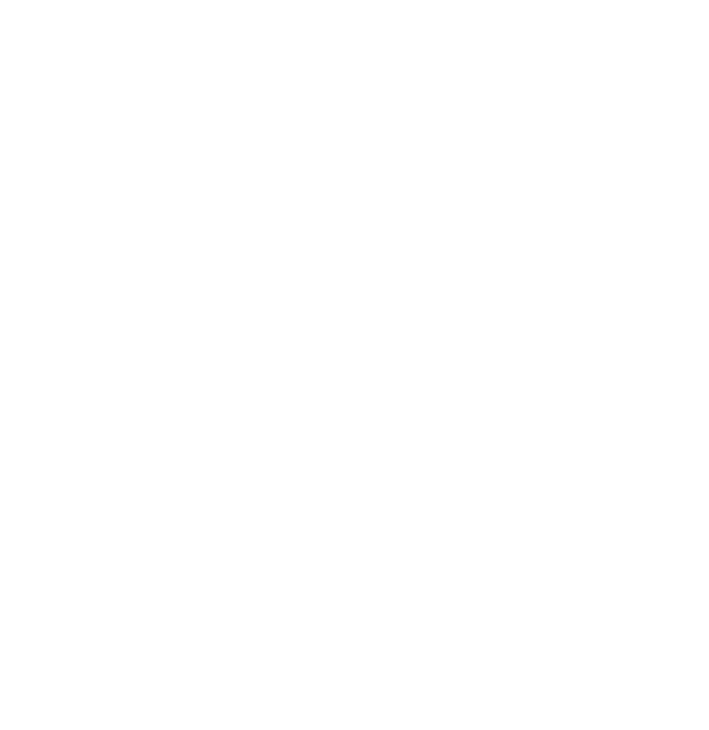
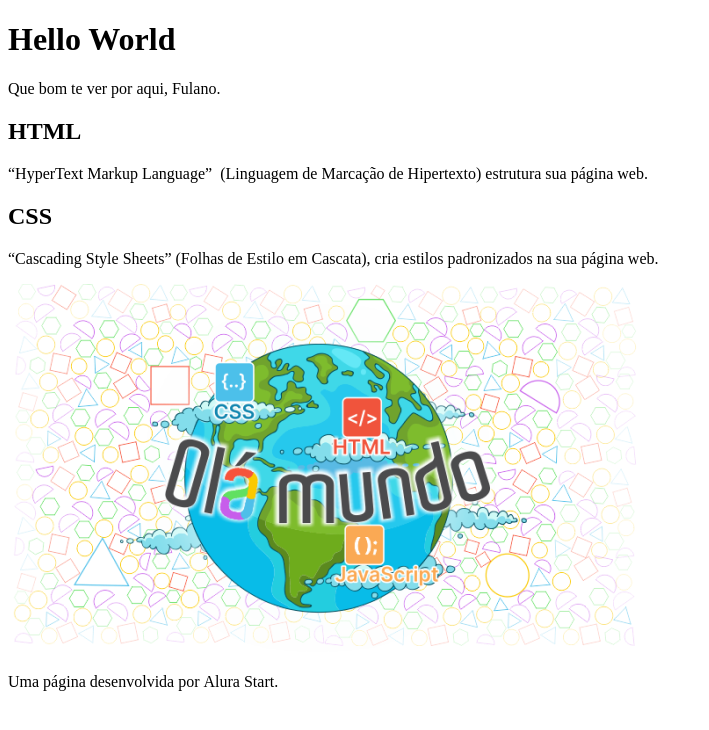
Before and after one commit to biomante/Hello-World, a plain HTML site: page index.html in a window 1280 px wide. Shown: the whole page, without its empty margins (0-709 px from the left). Drawn offline with Linux system fonts and the light colour scheme.

Commit message:
Finalizando a página HTML

```diff
--- a/index.html
+++ b/index.html
@@ -6,6 +6,23 @@
     <title>Hello World</title>
 </head>
 <body>
+    <header>
+        <h1>Hello World</h1>
+        <p>Que bom te ver por aqui, Fulano.</p>
+    </header>
 
+    <section>
+        <h2>HTML</h2>
+        <p>“HyperText Markup Language”  (Linguagem de Marcação de Hipertexto) estrutura sua página web.</p>
+
+        <h2>CSS</h2>
+        <p>“Cascading Style Sheets” (Folhas de Estilo em Cascata), cria estilos padronizados na sua página web.</p>
+
+        <img src="imagem/Olá Mundo.png" alt="Imagem com figuras geométricas ao fundo e uma figura do planeta Terraa frente, com a inscrição Olá Mundo em letras coloridas">
+
+    </section>
+    <footer>
+        <p>Uma página desenvolvida por Alura Start.</p>
+    </footer>
 </body>
 </html>
```
Also changed, not shown: imagem/Olá Mundo.png (added).
